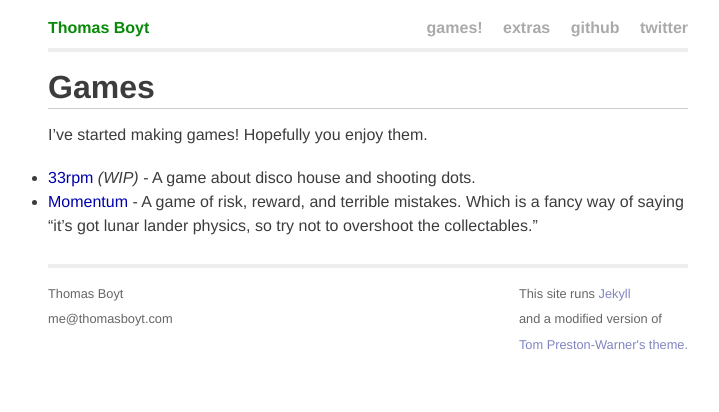
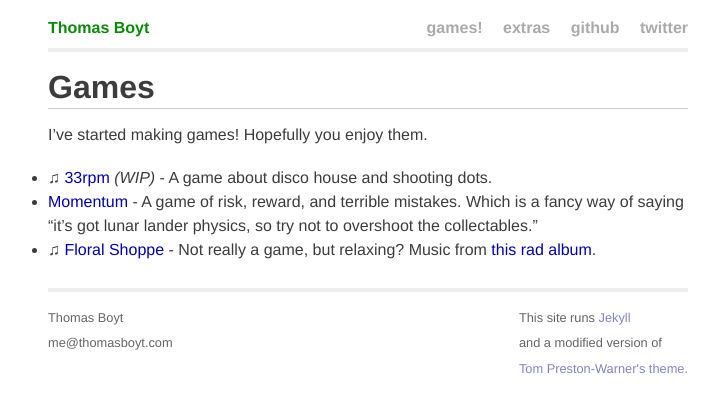
Before and after one commit to thomasboyt/thomasboyt.github.com, a Jekyll site: the page built from games.md, in a window 1280 px wide. Shown: the top 412 px of the page, without its empty margins (272-991 px from the left). Built offline with Jekyll 4.4.1, drawn with Linux system fonts in a browser that asks for light colours; Markdown is read by kramdown in place of the engine named in the settings.

Commit message:
Add Floral Shoppe to games list

```diff
--- a/games.md
+++ b/games.md
@@ -8,5 +8,6 @@ permalink: games/index.html
 
 I've started making games! Hopefully you enjoy them.
 
-* [33rpm](http://disco.zone/33rpm) *(WIP)* - A game about disco house and shooting dots.
+* &#x266B; [33rpm](http://disco.zone/33rpm) *(WIP)* - A game about disco house and shooting dots.
 * [Momentum](http://disco.zone/momentum) - A game of risk, reward, and terrible mistakes. Which is a fancy way of saying "it's got lunar lander physics, so try not to overshoot the collectables."
+* &#x266B; [Floral Shoppe](http://disco.zone/floral-shoppe/) - Not really a game, but relaxing? Music from [this rad album](http://beerontherug.bandcamp.com/album/floral-shoppe).
```
